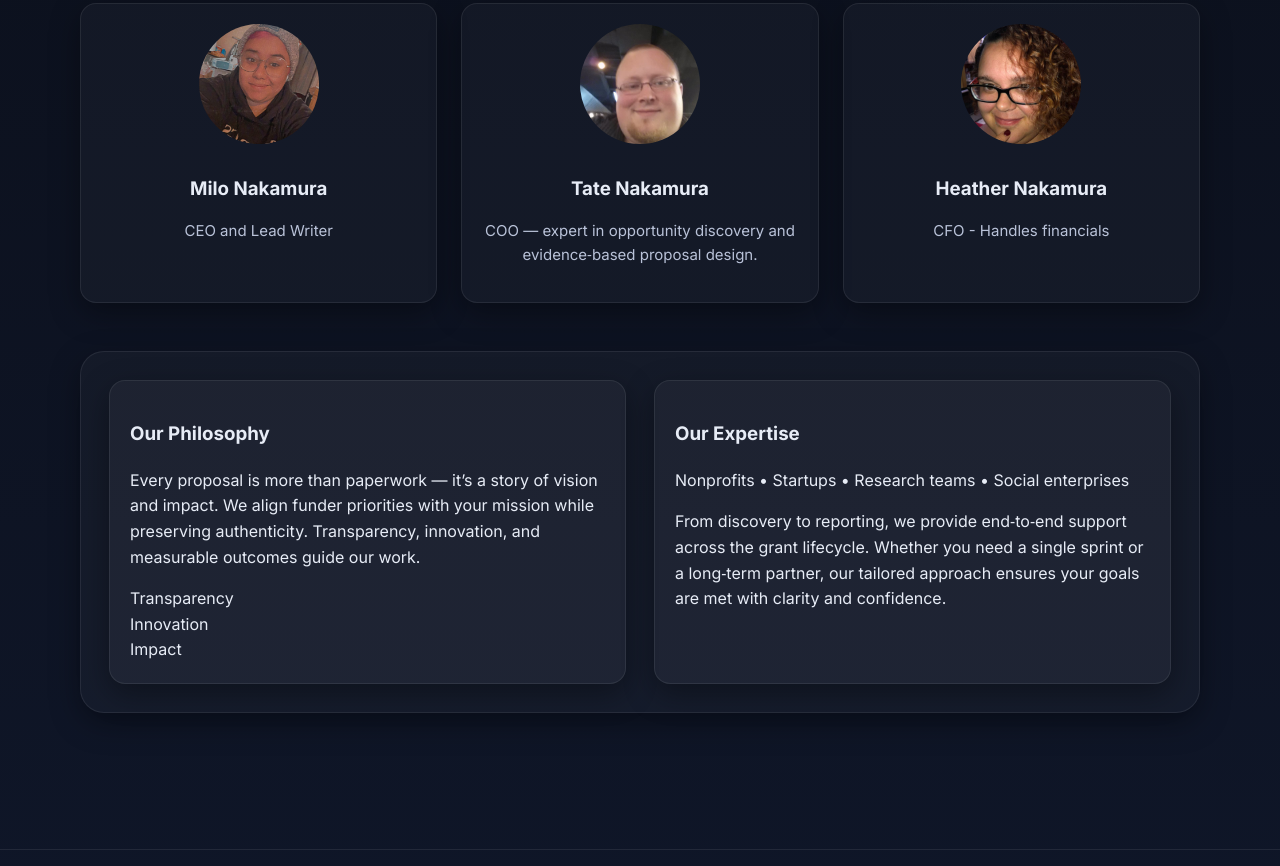
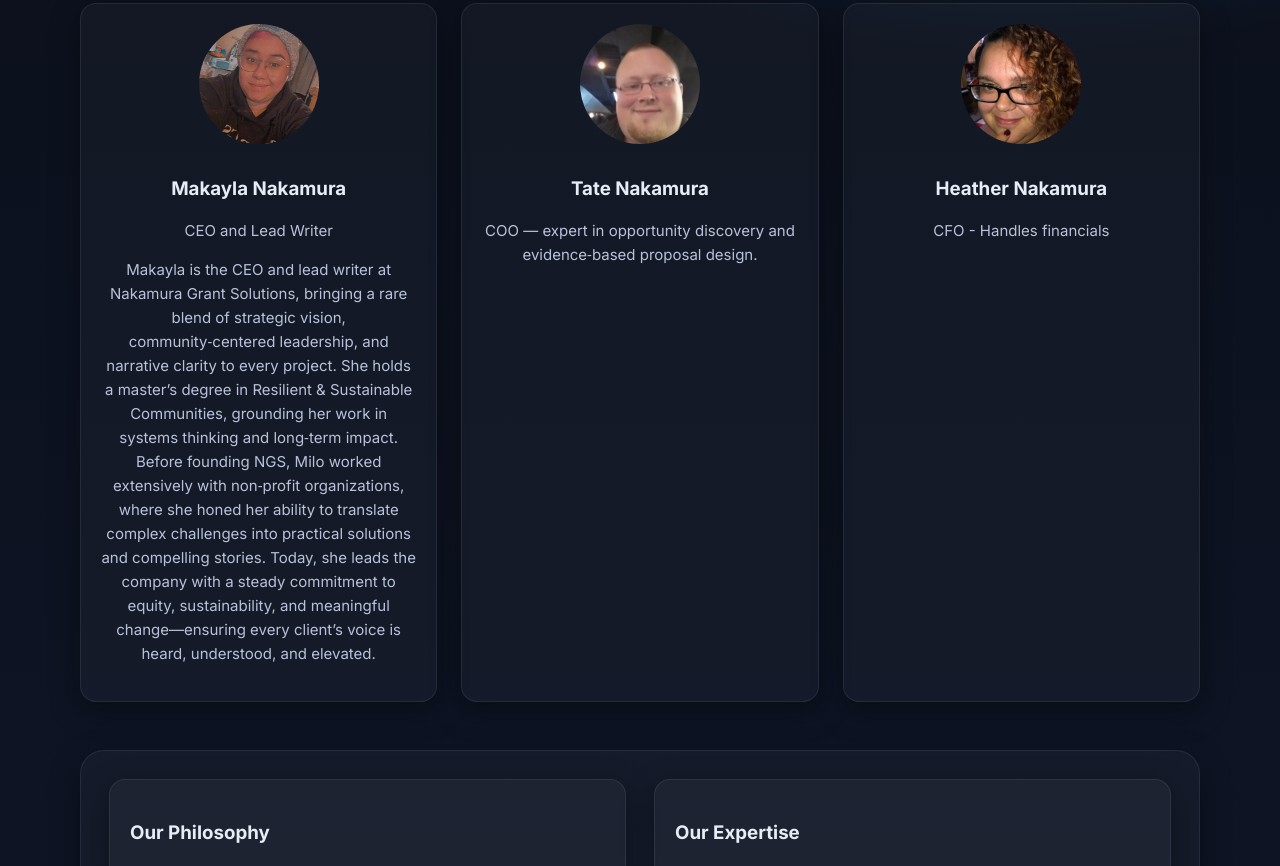
Before and after one commit to NakamuraGrantSolutions/Nakamuragrantsolutions.github.io, a plain HTML site: page About.html in a window 1280 px wide. Shown: the part 418-1284 px from the top of the page. Drawn offline with Linux system fonts and the light colour scheme.

Commit message:
Revise staff section and enhance team descriptions
Updated staff member details and added a new staff member description.

```diff
--- a/About.html
+++ b/About.html
@@ -100,8 +100,10 @@
       <div class="staff-grid">
         <div class="staff-card">
           <img src="Makayla.jpg" alt="Staff Member 1">
-          <h3>Milo Nakamura</h3>
+          <h3>Makayla Nakamura</h3>
           <p>CEO and Lead Writer</p>
+          <p>Makayla is the CEO and lead writer at Nakamura Grant Solutions, bringing a rare blend of strategic vision, community‑centered leadership, and narrative clarity to every project. She holds a master’s degree in Resilient & Sustainable Communities, grounding her work in systems thinking and long‑term impact.
+Before founding NGS, Milo worked extensively with non‑profit organizations, where she honed her ability to translate complex challenges into practical solutions and compelling stories. Today, she leads the company with a steady commitment to equity, sustainability, and meaningful change—ensuring every client’s voice is heard, understood, and elevated.</p>
         </div>
         <div class="staff-card">
           <img src="Tate.jpg" alt="Staff Member 2">
```
